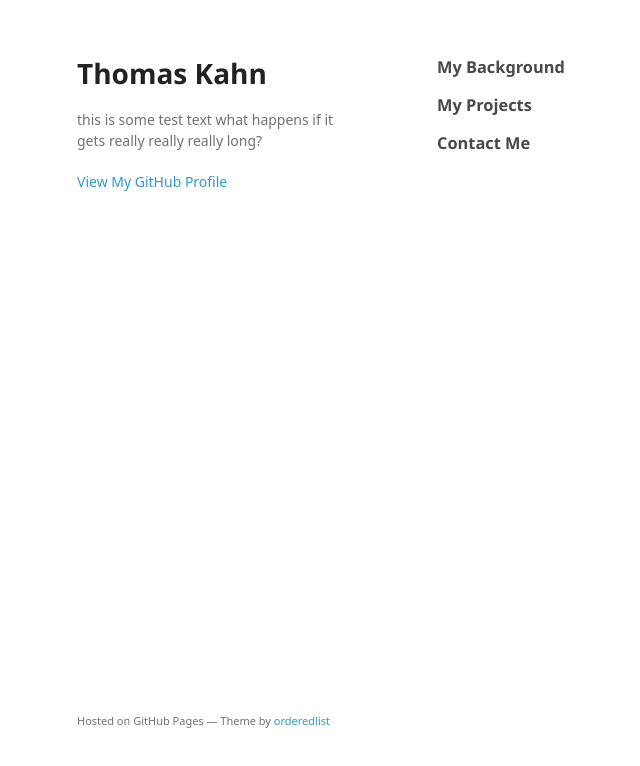
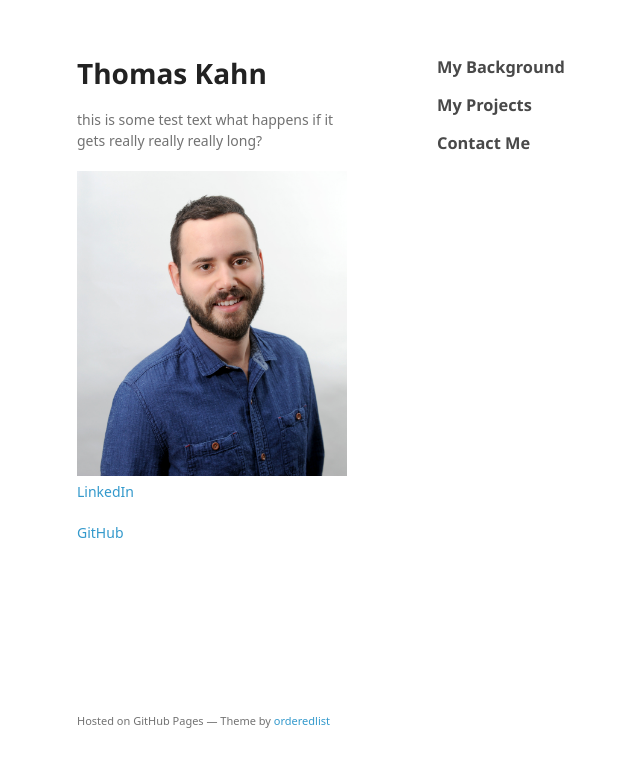
Before and after one commit to thomasbkahn/thomasbkahn.github.io, a plain HTML site: page index.html in a window 1280 px wide. Shown: the whole page, without its empty margins (133-773 px from the left). Drawn offline with Linux system fonts and the light colour scheme; a web font is replaced by a local one.

Commit message:
added picture

```diff
--- a/index.html
+++ b/index.html
@@ -19,7 +19,9 @@
         <p></p>
 
         <p>this is some test text what happens if it gets really really really long?</p>
-        <p class="view"><a href="https://github.com/thomasbkahn">View My GitHub Profile</a></p>
+        <img src="images/thomaskahn.jpg">
+        <p class="view"><a href="https://github.com/thomasbkahn">LinkedIn</a></p>
+        <p class="view"><a href="https://github.com/thomasbkahn">GitHub</a></p>
 
       </header>
       <section>
```
Also changed, not shown: images/thomaskahn.jpg (added).
